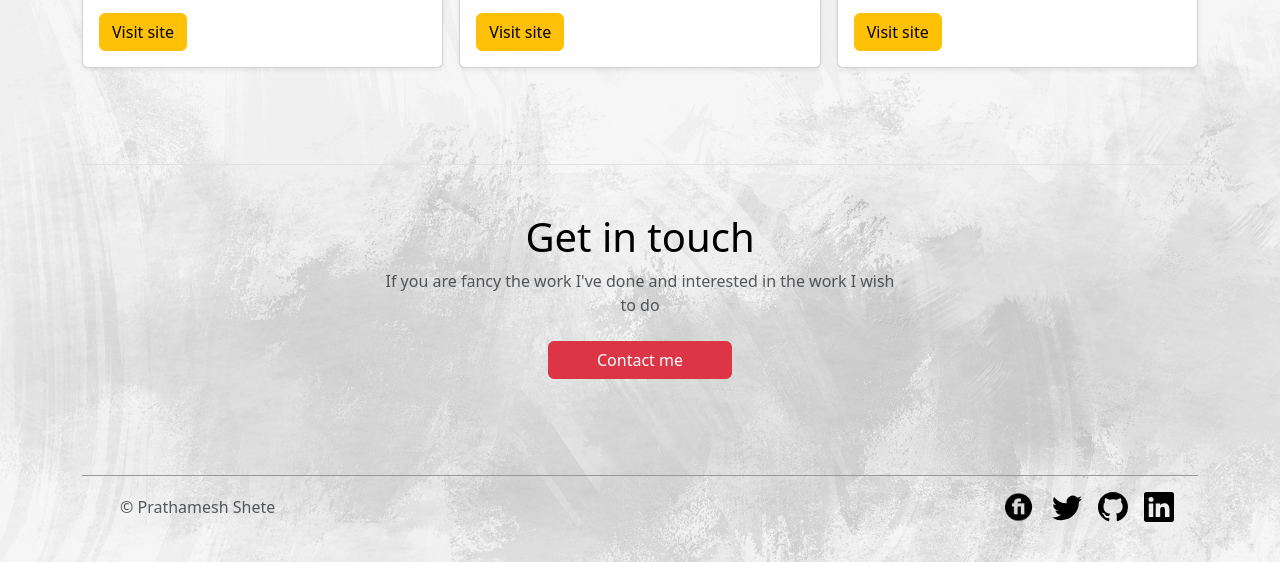
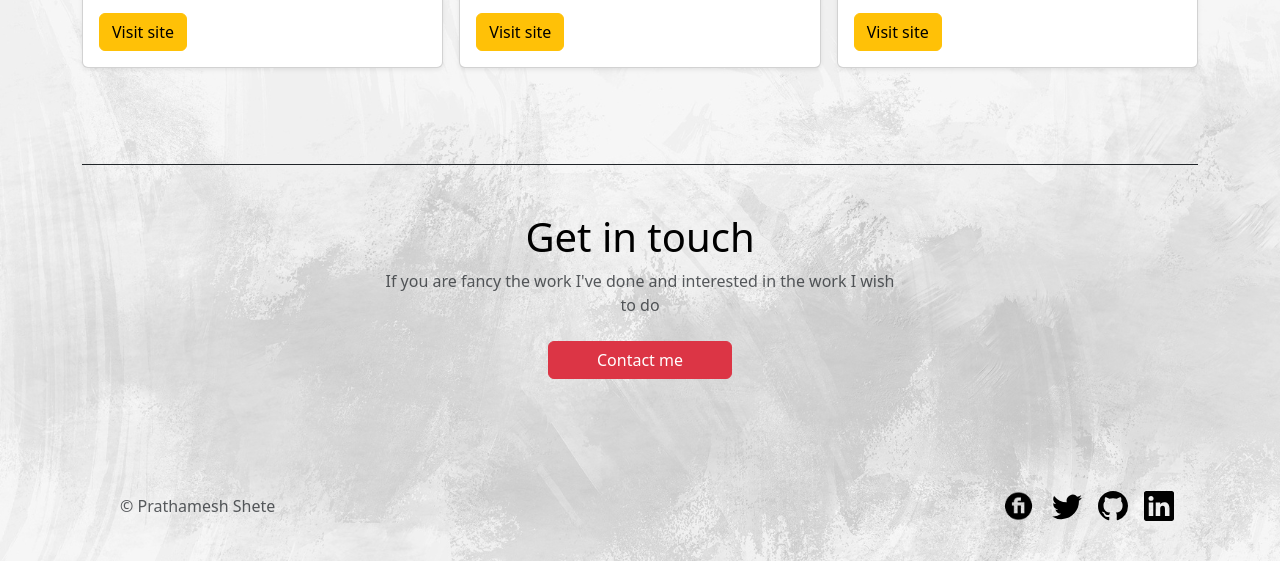
Before and after one commit to Inferno3345/css-html-portfolio, a plain HTML site: page index.html in a window 1280 px wide. Shown: the part 1639-2201 px from the top of the page. Drawn offline with nearby package versions, Linux system fonts and the light colour scheme.

Commit message:
Update index.html

```diff
--- a/index.html
+++ b/index.html
@@ -147,7 +147,7 @@
     </section>
     <section id="Contact">
       <div class="container my-5">
-        <div class="position-relative p-5 text-center text-muted border-top">
+        <div class="position-relative p-5 text-center text-muted border-top border-dark">
 
           <h1 class="text-body-emphasis">Get in touch</h1>
           <p class="col-lg-6 mx-auto mb-4">
@@ -159,8 +159,8 @@
       </div>
     </section>
     <section id="footer">
-        <div class="container">
-        <footer class="d-flex flex-wrap justify-content-between align-items-center py-3 mb-4 j">
+        <div class="container ">
+        <footer class="d-flex flex-wrap justify-content-between align-items-center py-3 mb-4 border-dark">
 
             <div class="col-md-4 d-flex align-items-center">
               <a href="/" class="mb-3 me-2 mb-md-0 text-body-secondary text-decoration-none lh-1">
```
